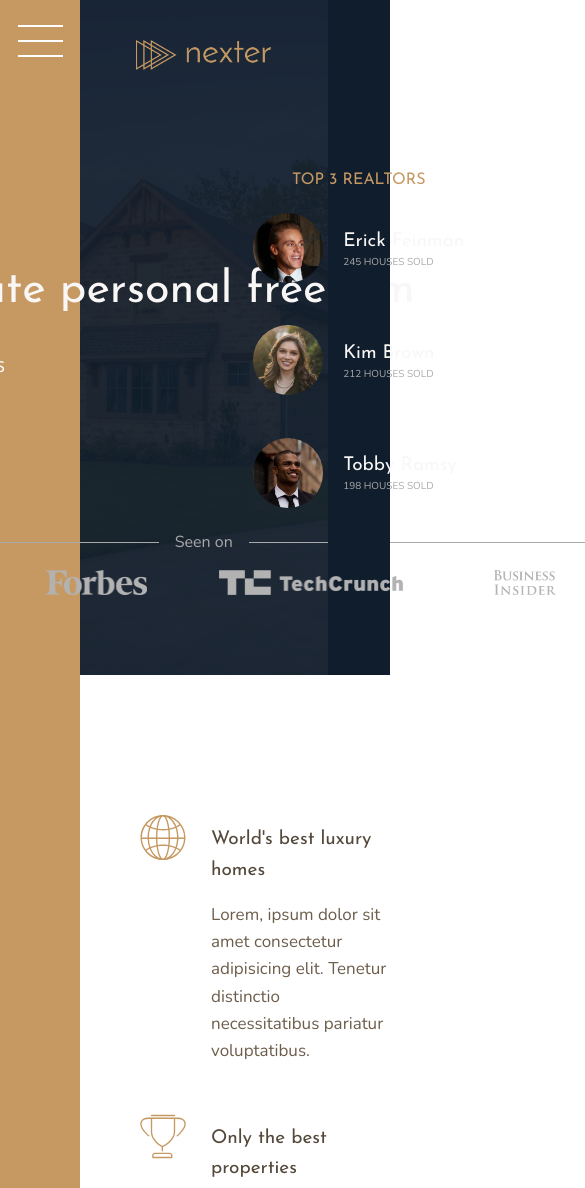
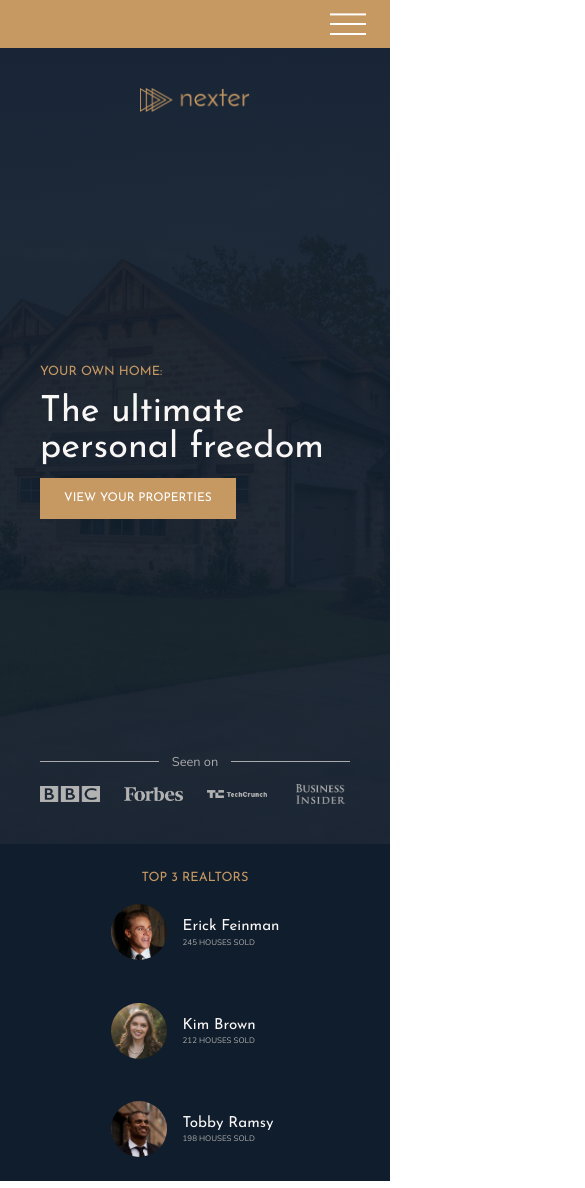
Before and after one commit to JustasTitovec/website-css-scss-grid, a website: page Dist/index.html in a window 390 px wide. Shown: the top 1188 px of the page, 585 px wide, since content can reach past the window. Drawn offline with nearby package versions, Linux system fonts and the light colour scheme.

Commit message:
media queries

```diff
--- a/Dist/css/style.css
+++ b/Dist/css/style.css
@@ -8,6 +8,9 @@
 html {
   box-sizing: border-box;
   font-size: 62.5%; }
+  @media only screen and (max-width: 75em) {
+    html {
+      font-size: 50%; } }
 
 body {
   font-family: "Nunito", sans-serif;
@@ -19,6 +22,13 @@ body {
   display: grid;
   grid-template-rows: 80vh min-content 40vw repeat(3, min-content);
   grid-template-columns: [sidebar-start] 8rem [sidebar-end full-start] minmax(6rem, 1fr) [center-start] repeat(8, [col-start] minmax(min-content, 14rem) [col-end]) [center-end] 1fr [full-end]; }
+  @media only screen and (max-width: 62.5em) {
+    .container {
+      grid-template-rows: 6rem 80vh min-content 40vw repeat(3, min-content);
+      grid-template-columns: [full-start] minmax(6rem, 1fr) [center-start] repeat(8, [col-start] minmax(min-content, 14rem) [col-end]) [center-end] 1fr [full-end]; } }
+  @media only screen and (max-width: 50em) {
+    .container {
+      grid-template-rows: 6rem calc(100vh - 6rem) min-content min-content min-content repeat(3, min-content); } }
 
 .heading-1, .heading-2, .heading-3, .heading-4 {
   font-family: "Josefin Sans", sans-serif;
@@ -82,6 +92,12 @@ body {
   background-color: #c69963;
   grid-column: sidebar-start / sidebar-end;
   grid-row: 1 / -1; }
+  @media only screen and (max-width: 62.5em) {
+    .sidebar {
+      grid-column: 1 / -1;
+      grid-row: 1 / 2;
+      justify-content: flex-end;
+      align-items: center; } }
 
 .nav-btn {
   border: none;
@@ -101,19 +117,33 @@ body {
     transform: translateY(1.3rem); }
   .nav-btn::before {
     transform: translateY(-1.5rem); }
+  @media only screen and (max-width: 62.5em) {
+    .nav-btn {
+      margin-top: 0;
+      margin-right: 3rem; }
+      .nav-btn::after {
+        transform: translateY(1rem); }
+      .nav-btn::before {
+        transform: translateY(-1.2rem); } }
 
 .header {
-  grid-column: full-start / col-end 6;
   background-image: linear-gradient(rgba(16, 29, 44, 0.93), rgba(16, 29, 44, 0.93)), url("../img/hero.jpeg");
   background-size: cover;
   background-position: center;
   display: grid;
-  grid-template-rows: 1fr min-content 6rem 1fr;
-  grid-template-columns: max-content;
+  grid-column: full-start / col-end 6;
+  grid-template-rows: 1fr min-content minmax(6rem, min-content) 1fr;
+  grid-template-columns: minmax(min-content, max-content);
   grid-row-gap: 1.5rem;
   justify-content: center;
   padding: 8rem;
   padding-top: 4rem; }
+  @media only screen and (max-width: 50em) {
+    .header {
+      grid-column: full-start / full-end; } }
+  @media only screen and (max-width: 37.5em) {
+    .header {
+      padding: 5rem; } }
   .header__logo {
     height: 3rem;
     justify-self: center; }
@@ -133,9 +163,11 @@ body {
     display: grid;
     grid-template-columns: repeat(4, 1fr);
     grid-column-gap: 3rem;
-    justify-items: center; }
+    justify-items: center;
+    align-items: center; }
     .header__seenon-logos img {
-      height: 2.5rem;
+      max-height: 2.5rem;
+      max-width: 100%;
       filter: brightness(70%); }
   .header__btn {
     align-self: start;
@@ -143,19 +175,28 @@ body {
 
 .realtors {
   background-color: #101d2c;
-  grid-column: col-start 7 / full-end;
   padding: 3rem;
   display: grid;
+  grid-column: col-start 7 / full-end;
   align-content: center;
   justify-content: center;
   justify-items: center;
   grid-row-gap: 2rem; }
+  @media only screen and (max-width: 50em) {
+    .realtors {
+      grid-column: full-start / full-end; } }
   .realtors__list {
     display: grid;
     grid-template-columns: min-content max-content;
     grid-column-gap: 2rem;
     grid-row-gap: 5vh;
     align-items: center; }
+    @media only screen and (max-width: 50em) {
+      .realtors__list {
+        grid-template-columns: repeat(3, min-content max-content); } }
+    @media only screen and (max-width: 50em) {
+      .realtors__list {
+        grid-template-columns: min-content max-content; } }
   .realtors__img {
     width: 7rem;
     border-radius: 50%;
@@ -167,20 +208,28 @@ body {
 
 .features {
   grid-column: center-start / center-end;
-  margin: 15rem 0;
-  display: grid;
-  grid-template-columns: repeat(auto-fit, minmax(25rem, 1fr));
-  grid-gap: 6rem;
-  align-items: start; }
+  margin: 15rem 0; }
+  @supports (display: grid) {
+    .features {
+      display: grid;
+      grid-template-columns: repeat(auto-fit, minmax(25rem, 1fr));
+      grid-gap: 6rem;
+      align-items: start; } }
 
 .feature {
   display: grid;
-  grid-template-columns: min-content 1fr;
+  grid-template-columns: minmax(min-content 1fr);
+  grid-template-rows: minmax(20rem 1fr);
   grid-row-gap: 1.5rem;
-  grid-column-gap: 2.5rem; }
+  grid-column-gap: 2.5rem;
+  padding: 10px; }
+  @supports (display: grid) {
+    .feature {
+      width: auto;
+      margin-bottom: 0; } }
   .feature__icon {
     fill: #c69963;
-    width: 4.6rem;
+    width: 4.5rem;
     height: 4.5rem;
     grid-row: 1 / span 2;
     transform: translateY(-1rem); }
@@ -196,12 +245,20 @@ body {
   align-items: center;
   background-image: linear-gradient(rgba(198, 153, 99, 0.5), rgba(198, 153, 99, 0.5)), url("../img/back.jpg");
   background-size: cover; }
+  @media only screen and (max-width: 50em) {
+    .story__pictures {
+      grid-column: 1 / -1;
+      padding: 6rem; } }
 
 .story__img-1 {
   width: 100%;
   grid-row: 2 / 6;
   grid-column: 2 /6;
   box-shadow: 0 2rem 5rem rgba(0, 0, 0, 0.1); }
+  @media only screen and (max-width: 50em) {
+    .story__img-1 {
+      grid-column: 1 / 5;
+      grid-row: 1 / -1; } }
 
 .story__img-2 {
   width: 100%;
@@ -210,6 +267,10 @@ body {
   width: 115%;
   z-index: 20;
   box-shadow: 0 2rem 5rem rgba(0, 0, 0, 0.2); }
+  @media only screen and (max-width: 50em) {
+    .story__img-2 {
+      grid-row: 1 / -1;
+      width: 100%; } }
 
 .story__content {
   background-color: #f9f7f6;
@@ -218,6 +279,10 @@ body {
   display: grid;
   align-content: center;
   justify-items: start; }
+  @media only screen and (max-width: 50em) {
+    .story__content {
+      grid-column: full-start / full-end;
+      grid-row: 5 / 6; } }
 
 .story__text {
   font-size: 1.5rem;
@@ -225,11 +290,16 @@ body {
   margin-bottom: 4rem; }
 
 .homes {
-  margin: 15rem 0;
+  margin: 15rem 10rem;
   display: grid;
   grid-column: center-start / center-end;
   grid-template-columns: repeat(auto-fit, minmax(25rem, 1fr));
-  grid-gap: 7rem; }
+  grid-gap: 7rem;
+  justify-content: center;
+  align-content: center; }
+  @media only screen and (max-width: 50em) {
+    .homes {
+      grid-column: full-start / full-end; } }
 
 .home {
   background-color: #f9f7f6;
--- a/Dist/sass/_features.scss
+++ b/Dist/sass/_features.scss
@@ -3,22 +3,32 @@
 
   margin: 15rem 0;
 
-  display: grid;
-  grid-template-columns: repeat(auto-fit, minmax(25rem, 1fr));
-  grid-gap: 6rem;
-  align-items: start;
+  @supports (display: grid) {
+    display: grid;
+    //grid-template-columns: repeat(3, 1fr);
+    grid-template-columns: repeat(auto-fit, minmax(25rem, 1fr));
+    grid-gap: 6rem;
+    align-items: start;
+  }
 }
 
 .feature {
+  @supports (display: grid) {
+    width: auto;
+    margin-bottom: 0;
+  }
+
   display: grid;
-  grid-template-columns: min-content 1fr;
+  grid-template-columns: minmax(min-content 1fr);
+  grid-template-rows: minmax(20rem 1fr);
 
   grid-row-gap: 1.5rem;
   grid-column-gap: 2.5rem;
+  padding: 10px;
 
   &__icon {
     fill: $color-primary;
-    width: 4.6rem;
+    width: 4.5rem;
     height: 4.5rem;
     grid-row: 1 / span 2;
     transform: translateY(-1rem);
--- a/Dist/sass/_header.scss
+++ b/Dist/sass/_header.scss
@@ -1,5 +1,4 @@
 .header {
-  grid-column: full-start / col-end 6;
   background-image: linear-gradient(
       rgba($color-secondary, 0.93),
       rgba($color-secondary, 0.93)
@@ -10,13 +9,23 @@
   background-position: center;
 
   display: grid;
-  grid-template-rows: 1fr min-content 6rem 1fr;
-  grid-template-columns: max-content;
+  grid-column: full-start / col-end 6;
+
+  grid-template-rows: 1fr min-content minmax(6rem, min-content) 1fr;
+  grid-template-columns: minmax(min-content, max-content);
   grid-row-gap: 1.5rem;
   justify-content: center;
 
   padding: 8rem;
   padding-top: 4rem;
+
+  @media only screen and (max-width: $bp-medium) {
+    grid-column: full-start / full-end;
+  }
+
+  @media only screen and (max-width: $bp-small) {
+    padding: 5rem;
+  }
 
   &__logo {
     height: 3rem;
@@ -45,8 +54,11 @@
     grid-template-columns: repeat(4, 1fr);
     grid-column-gap: 3rem;
     justify-items: center;
+    align-items: center;
+
     img {
-      height: 2.5rem;
+      max-height: 2.5rem;
+      max-width: 100%;
       filter: brightness(70%);
     }
   }
--- a/Dist/sass/_realtors.scss
+++ b/Dist/sass/_realtors.scss
@@ -1,13 +1,18 @@
 .realtors {
   background-color: $color-secondary;
-  grid-column: col-start 7 / full-end;
   padding: 3rem;
 
   display: grid;
+  grid-column: col-start 7 / full-end;
+
   align-content: center;
   justify-content: center;
   justify-items: center;
   grid-row-gap: 2rem;
+
+  @media only screen and (max-width: $bp-medium) {
+    grid-column: full-start / full-end;
+  }
 
   &__list {
     display: grid;
@@ -15,6 +20,14 @@
     grid-column-gap: 2rem;
     grid-row-gap: 5vh;
     align-items: center;
+
+    @media only screen and (max-width: $bp-medium) {
+      grid-template-columns: repeat(3, min-content max-content);
+    }
+
+    @media only screen and (max-width: $bp-medium) {
+      grid-template-columns: min-content max-content;
+    }
   }
 
   &__img {
```
Also changed, not shown: Dist/sass/_base.scss (+27 -0 lines), Dist/sass/_homes.scss (+7 -1 lines), Dist/sass/_sidebar.scss (+20 -0 lines), Dist/sass/_story.scss (+20 -0 lines).
